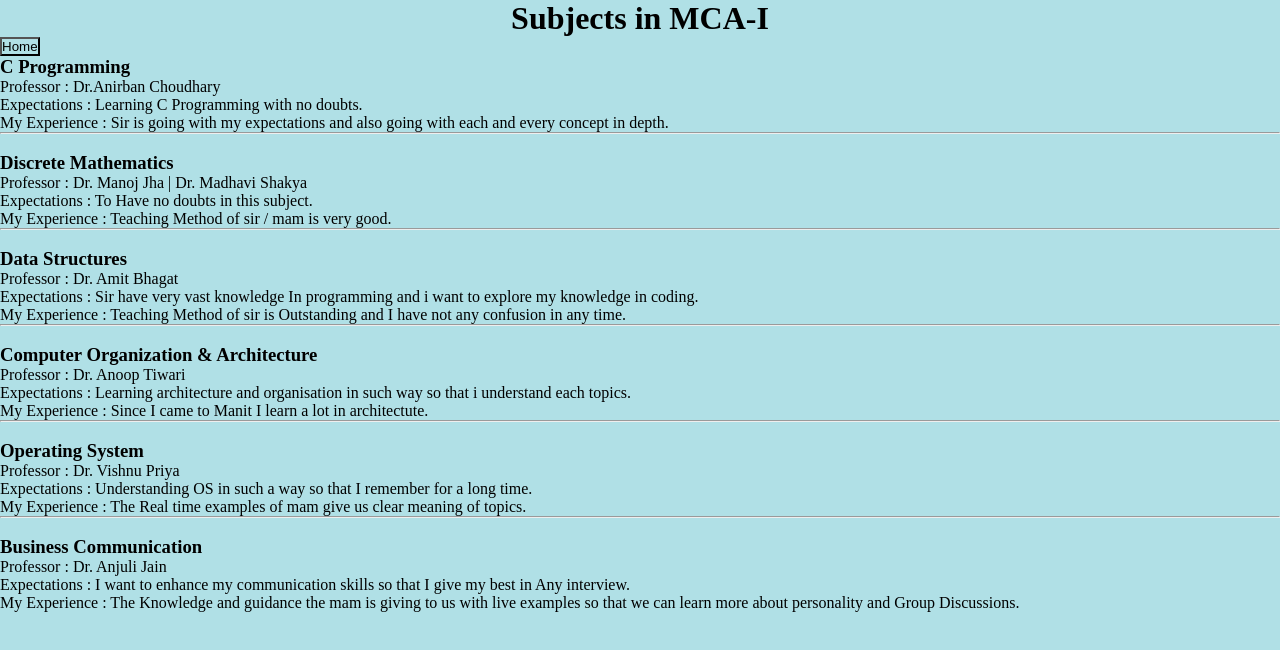
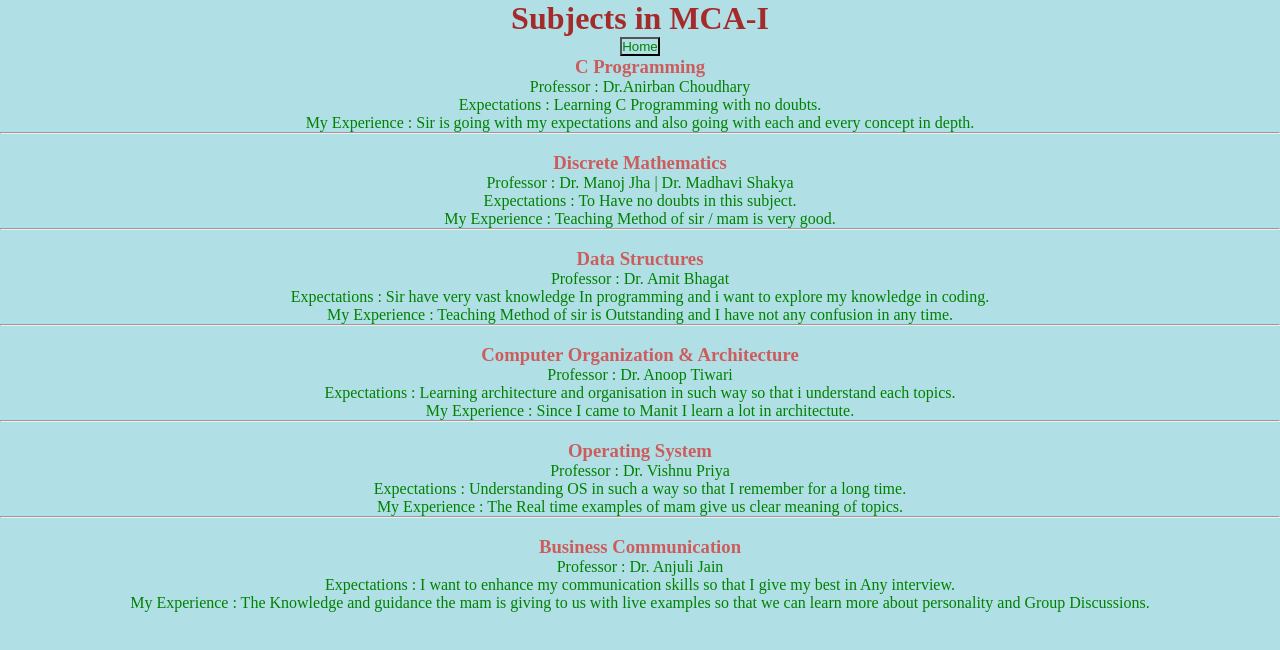
Before and after one commit to prateek9682/About, a plain HTML site: page subjects.html in a window 1280 px wide. Drawn offline with Linux system fonts and the light colour scheme.

Commit message:
Update subjects.css

```diff
--- a/subjects.css
+++ b/subjects.css
@@ -2,13 +2,18 @@
     margin:0;
     padding:0;
     background-color:powderblue;
+    text-align: center;
+    color:green;
 
 }
 header{
     text-align: center;
 }
 
-article{
-    background-color: rgba(46, 151, 91,0.4);
-    border-radius: 20px 20px 20px 20px;
+h3{
+    color: indianred;
 }
+
+h1{
+    color:brown;
+}
```
